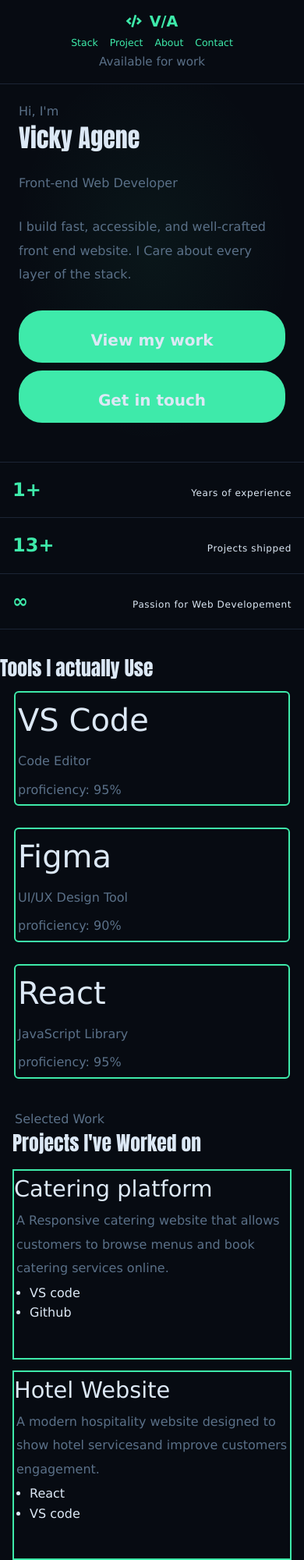
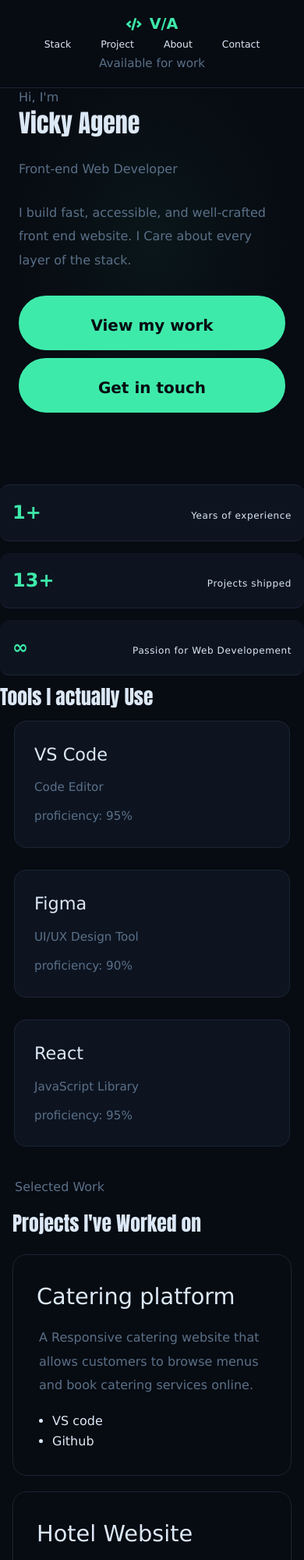
Before and after one commit to Vickyenoce/agenevictory, a plain HTML site: page index.html in a window 390 px wide. Shown: the top 2000 px of the page at 78% size. Drawn offline with Linux system fonts and the light colour scheme.

Commit message:
Add files via upload

```diff
--- a/index.css
+++ b/index.css
@@ -100,11 +100,45 @@
     color: var(--accent);
     background: var(--accent-dim);
 }
+nav ul li a {
+    color: var(--ink);
+    padding: 8px 14px;
+    border-radius: 8px;
+    transition: .3s ease;
+}
+nav ul li a :hover{
+    background: var(--accent-dim);
+    color: var(--accent);
+}
+.status{
+    display: flex;
+    align-items: center;
+    gap: 8px;
+    color: var(--accent);
+    font-size: 0.85;
+}
+.status-dot{
+    width: 8px;
+    height: 8px;
+    background: var(--accent);
+    border-radius: 50%;
+}
+.intro{
+    color: var(--accent);
+    letter-spacing: 2px;
+    text-transform: uppercase;
+}
+.role{
+    font-size: 1.2rem;
+    color: var(--blue);
+    margin: 15px 0;
+}
 .hero{
     min-height: 100vh;
     padding-top: var(--nav-height);
     display: grid;
-    grid-template-columns: 1fr 1fr;
+    grid-template-columns: 1.2fr 1fr;
+    gap: 60px;
 }
 .hero-left{
     padding: var(--space-xl) var(--space-lg);
@@ -120,6 +154,13 @@
  align-items: baseline;
  padding: 1rem  1.5rem;
   border-bottom: 1px solid var(--border);
+  background: var(--surface);
+  border-radius: 12px;
+  margin-bottom: 15px;
+  transition: .3s ease;
+}
+.stat:hover{
+    border-left: 3px solid var(--accent);
 }
  .about-stats .stat:first-child {
     border-top: 1px solid var(--border);
@@ -200,13 +241,18 @@
 }
 .cta-button{
     background-color: var(--accent);
-    color: var(--ink);
-    padding: 11px 20px;
-    border-radius: 30px;
+    color: var(--bg);
+    padding: 14px 24px;
+    border-radius: 50px;
     font-size: 12px;
     font-weight: 600;
     text-decoration: none;
     border: 2px solid var(--accent);
+    transition: all .3s ease;
+}
+.cta-button:hover{
+    transform: translateY(-4px);
+    box-shadow: 0 15px 30px rgba(62, 234, 170, 0.2);
 }
 .hero-button :hover{
     color: var(--ink);
@@ -214,17 +260,29 @@
 
 }
 .bul{
-    font-size: var(--text-md);
+    /* font-size: var(--text-md);
     border:2px solid var(--accent);
-    border-radius: var(--radius-md);
+    border-radius: var(--radius-md); */
+    background: var(--surface);
+    border: 1px solid var(--border);
+    border-radius: 15px;
+    padding: 25px;
+    transition: all 0.3 ease;
+}
+.bul:hover{
+    transform: translateY(-8px);
+    border-color: var(--accent);
+    box-shadow: 0 15px 35px rgba(62, 234, 170, 0.12);
 }
 .bul h3{
-    font-size: var(--text-2xl);
-    padding: 3px;
+    font-size: 1.4rem;
+   color: var(--ink);
+   margin-bottom: 10px;
 }
 .bul p{
-    font-size: var(--text-md);
-    padding: 3px;
+    font-size: 0.95rem;
+    color: var(--ink-dim);
+    margin-top: 8px;
 }
 .project{
     gap: 28px;
@@ -232,22 +290,32 @@
 }
 .project h3{
     font-size: var(--text-xl);
+    margin-bottom: 12px;
 }
 .project p{
     font-size: var(--text-md);
     padding: 3px;
+    margin-bottom: 15px;
 }
 .project ul{
     font-size: var(--text-md);
-    padding-left: 42px;
+    padding-left: 20px;
+
 }
 .project h2{
     padding-bottom: 8px;
 }
 article{
-     border: 2px solid var(--accent);
-     padding-bottom: 45px;
-     margin-top: 14px;
+     border: 1px solid var(--border);
+     padding: 30px;
+     margin-top: 20px;
+     transition: all .3s ease;
+     border-radius: 18px;
+}
+article:hover{
+    transform: translateY(-8px);
+    border-color: var(--accent);
+    box-shadow: 0 20px 40px rgba(0,0,0,0.3);
 }
 .about{
      gap: 28px;
@@ -288,26 +356,42 @@
     width: 100%;
     padding: 15px ;
     border: 1px solid var(--border);
-    border-radius: 8px;
+    border-radius: 10px;
     background: var(--surface);
+    color: var(--ink);
+    margin-top: 8px;
+    margin-bottom: 20px;
 }
+form input:focus, form textarea:focus{
+    outline: none;
+    border-color: var(--accent);
+    box-shadow: 0 0 15px rgba(62, 234, 170, 0.2);
+}
+section{
+    max-width: 1200px;
+    margin: auto;
+}
+
+
 
  /* ================= MOBILE RESPONSIVENESS ================= */
 @media screen and (max-width: 768px){
 
 nav{
-padding:  0.8rem;
+padding:  1rem;
 height: auto;
 flex-direction: column;
-gap: 1px;
+gap: 0px;
 }
 
 nav ul{
-gap: 15px;
+gap: 10px;
 flex-wrap: wrap;
 justify-content: center;
 }
-
+.status{
+    font-size: 12px;
+}
 .logo-text{
 font-size: 1.5rem;
 }
```
